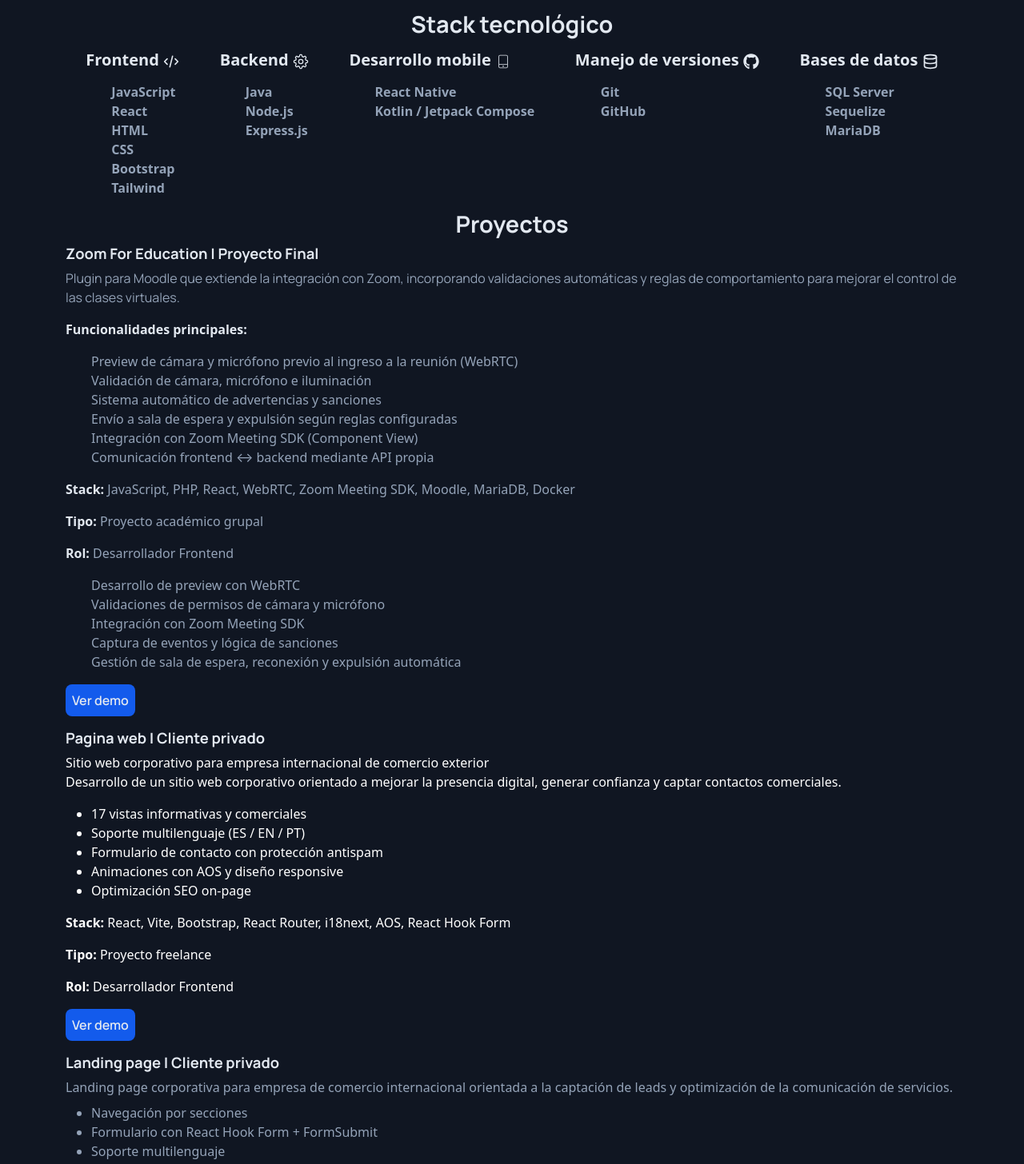
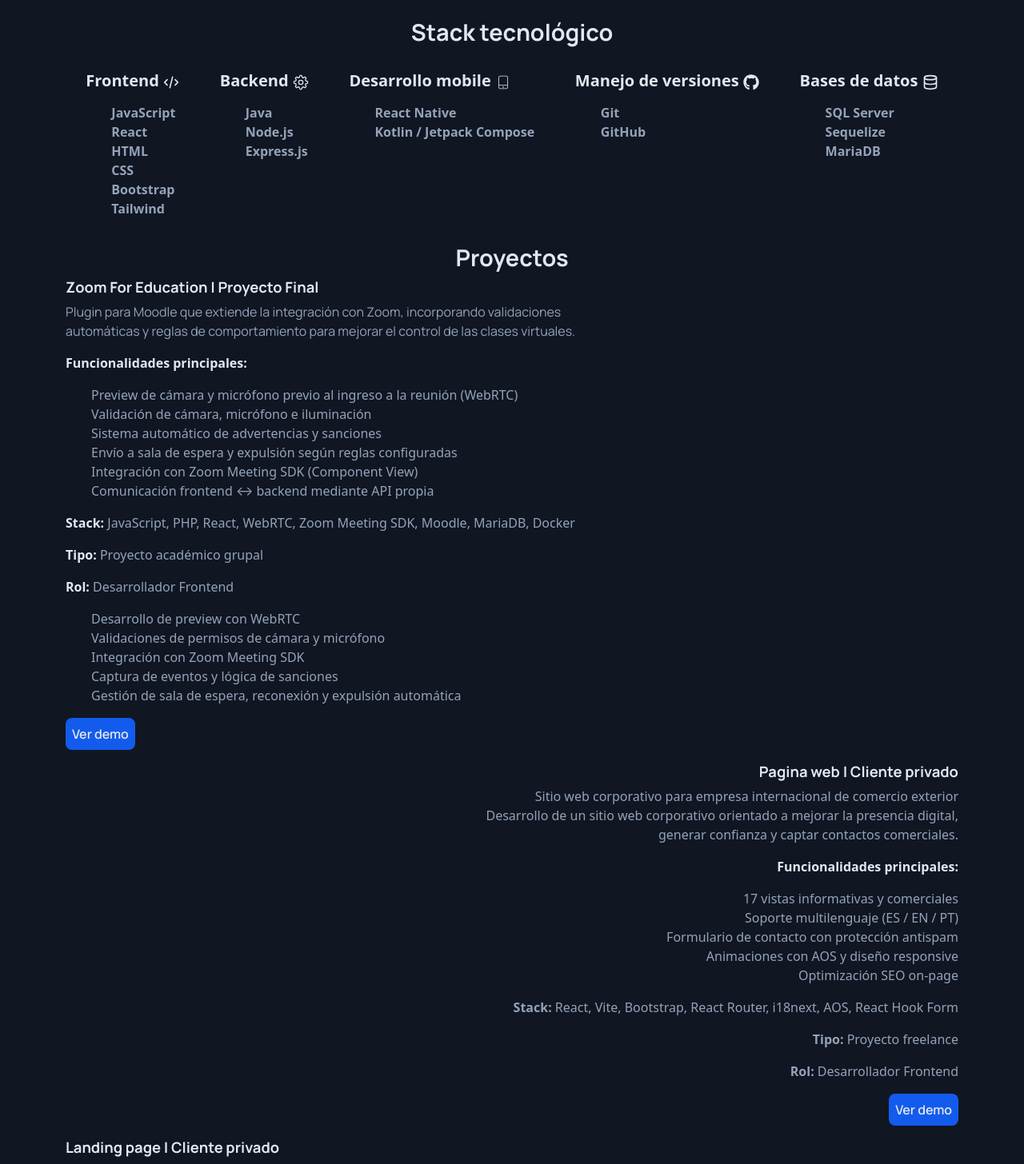
Before and after one commit to NazzaFerraris2023/Portfolio-Nazzareno-Ferraris, a React (Vite) app: page / in a window 1280 px wide. Shown: the part 800-2256 px from the top of the page at 80% size. Built offline with nearby package versions, Linux system fonts and the light colour scheme.

Commit message:
modals video structure

```diff
--- a/components/AboutMeComponent.jsx
+++ b/components/AboutMeComponent.jsx
@@ -9,7 +9,7 @@ const AboutMeComponent = () => {
         </h3>
         <p className="text-info special-text fw-semibold normal-text-size">
           Actualmente estoy estudiando la tecnicatura en Analista de Sistemas.
-          Me formé como desarrollador Frontend y actualmente busco expandir mis
+          Me formé como desarrollador Frontend y  busco expandir mis
           conocimientos, enfocándome en afianzar el backend mientras continúo
           perfeccionando mis habilidades en frontend. Además, dedico parte de mi
           tiempo al aprendizaje de tecnologías para desarrollo mobile (React
--- a/components/Hero.jsx
+++ b/components/Hero.jsx
@@ -5,11 +5,11 @@ const Hero = () => {
     <>
       <section className="container ">
         <div className="row p-2" >
-          <div className="col-6">
+          <div className="col-6 " data-aos="fade-right" data-aos-delay="300">
           <img className="hero-img" src="/assets/code-2434271_640.jpg" alt="" />
         </div>
 
-        <div className="col">
+        <div className="col" data-aos="fade-left" data-aos-delay="300">
           <h1 className="special-text text-warning fw-bold primary-size">
           Nazzareno Dante Ferraris Sabbatini
         </h1>
--- a/components/ProyectosComponents.jsx
+++ b/components/ProyectosComponents.jsx
@@ -1,16 +1,31 @@
-import React from "react";
+import React, { useState } from "react";
 
 const ProyectosComponents = () => {
+  const [demoOrt, setDemoOrt] = useState(false);
+
+  const handleDemo = () => {
+    if (demoOrt === true) {
+      return (
+        <div style={{ backgroundColor: "red" }}>
+          <h3>Demo de prueba</h3>
+        </div>
+      );
+    }
+  };
   return (
     <>
       <section className="container">
         <h3 className="text-dark special-text fw-bold text-center secondary-title-size">
-          {" "}
           Proyectos
         </h3>
 
         <div className="">
-          <h4 className="text-dark special-text fw-bold tertiary-title-size">
+          <div
+            className="contenedor-custom "
+            data-aos="fade-right"
+            data-aos-delay="300"
+          >
+            <h4 className="text-dark special-text fw-bold tertiary-title-size ">
               Zoom For Education | Proyecto Final
             </h4>
 
@@ -76,7 +91,103 @@ const ProyectosComponents = () => {
               </li>
             </ul>
 
-          <div className="d-flex ">
+            <div className="d-flex justify-content-start">
+              <div className="bg-secondary p-2 rounded-3 mb-3">
+                <a
+                  className="text-dark text-decoration-none special-text fw-semibold"
+                  onClick={() => setDemoOrt(true)}
+                >
+                  {console.log(demoOrt)}
+                  Ver demo
+                </a>
+              </div>
+            </div>
+          </div>
+
+          {demoOrt && (
+            <div
+              className="modal fade show d-block"
+              onClick={() => setDemoOrt(false)}
+            >
+              <div
+                className="modal-dialog modal-lg"
+                onClick={(e) => e.stopPropagation()}
+              >
+                <div className="modal-content bg-primary text-white">
+                  <div className="modal-header">
+                    <h5 className="modal-title">Demo Zoom for Education</h5>
+                    <button
+                      type="button"
+                      className="btn-close btn-close-white"
+                      onClick={() => setDemoOrt(false)}
+                    />
+                  </div>
+
+                  <div className="modal-body">
+                    <video controls style={{ width: "95%", height:"90%" }}>
+                      <source
+                        src="/assets/Demo Zoom for education.mp4"
+                        type="video/mp4"
+                      />
+                    </video>
+                  </div>
+                </div>
+              </div>
+            </div>
+          )}
+
+          <div
+            className="d-flex justify-content-end flex-column text-end bg-whit contenedor-custom ms-auto"
+            data-aos="fade-left"
+            data-aos-delay="300"
+          >
+            <h4 className="text-dark special-text fw-bold tertiary-title-size ">
+              Pagina web | Cliente privado
+            </h4>
+            <span className="text-info">
+              Sitio web corporativo para empresa internacional de comercio
+              exterior
+            </span>
+
+            <p className="text-info">
+              Desarrollo de un sitio web corporativo orientado a mejorar la
+              presencia digital, generar confianza y captar contactos
+              comerciales.
+            </p>
+
+            <p className="text-dark normal-text-size">
+              <strong>Funcionalidades principales:</strong>
+            </p>
+            <ul className="text-end">
+              <li className="text-info list-unstyled">
+                17 vistas informativas y comerciales
+              </li>
+              <li className="text-info list-unstyled">
+                Soporte multilenguaje (ES / EN / PT)
+              </li>
+              <li className="text-info list-unstyled">
+                Formulario de contacto con protección antispam
+              </li>
+              <li className="text-info list-unstyled">
+                Animaciones con AOS y diseño responsive
+              </li>
+              <li className="text-info list-unstyled">
+                Optimización SEO on-page
+              </li>
+            </ul>
+
+            <p className="text-info">
+              <strong className="text-info">Stack:</strong> React, Vite,
+              Bootstrap, React Router, i18next, AOS, React Hook Form
+            </p>
+            <p className="text-info">
+              <strong className="text-info">Tipo:</strong> Proyecto freelance
+            </p>
+            <p className="text-info">
+              <strong className="text-info">Rol:</strong> Desarrollador Frontend
+            </p>
+
+            <div className="d-flex justify-content-end">
               <div className="bg-secondary p-2 rounded-3 mb-3">
                 <a
                   className="text-dark text-decoration-none special-text fw-semibold"
@@ -86,44 +197,34 @@ const ProyectosComponents = () => {
                 </a>
               </div>
             </div>
-
+          </div>
+          <div className="contenedor-custom" data-aos="fade-right">
             <h4 className="text-dark special-text fw-bold tertiary-title-size">
-            Pagina web | Cliente privado
+              Landing page | Cliente privado
             </h4>
-          <span className="text-warning">
-            Sitio web corporativo para empresa internacional de comercio
-            exterior
+            <span className="text-info">
+              Landing page corporativa para empresa de comercio internacional
+              orientada a la captación de leads y optimización de la
+              comunicación de servicios.
             </span>
 
-          <p className="text-warning">
-            Desarrollo de un sitio web corporativo orientado a mejorar la
-            presencia digital, generar confianza y captar contactos comerciales.
-          </p>
-
-          <ul>
-            <li className="text-warning">
-              17 vistas informativas y comerciales
+            <ul className="mt-2">
+              <li className="text-info">Navegación por secciones</li>
+              <li className="text-info">
+                Formulario con React Hook Form + FormSubmit
               </li>
-            <li className="text-warning">
-              Soporte multilenguaje (ES / EN / PT)
-            </li>
-            <li className="text-warning">
-              Formulario de contacto con protección antispam
-            </li>
-            <li className="text-warning">
-              Animaciones con AOS y diseño responsive
-            </li>
-            <li className="text-warning">Optimización SEO on-page</li>
+              <li className="text-info">Soporte multilenguaje</li>
+              <li className="text-info">SEO on-page y diseño responsive</li>
             </ul>
 
-          <p className="text-warning">
+            <p className="text-info">
               <strong className="text-warning">Stack:</strong> React, Vite,
-            Bootstrap, React Router, i18next, AOS, React Hook Form
+              React Router, react-i18next, React Hook Form, FormSubmit
             </p>
-          <p className="text-warning">
+            <p className="text-info">
               <strong className="text-warning">Tipo:</strong> Proyecto freelance
             </p>
-          <p className="text-warning">
+            <p className="text-info">
               <strong className="text-warning">Rol:</strong> Desarrollador
               Frontend
             </p>
@@ -138,47 +239,9 @@ const ProyectosComponents = () => {
               </a>
             </div>
           </div>
-
-          <h4 className="text-dark special-text fw-bold tertiary-title-size">
-            Landing page | Cliente privado
-          </h4>
-          <span className="text-info">
-            Landing page corporativa para empresa de comercio internacional
-            orientada a la captación de leads y optimización de la comunicación
-            de servicios.
-          </span>
-
-          <ul className="mt-2">
-            <li className="text-info">Navegación por secciones</li>
-            <li className="text-info">
-              Formulario con React Hook Form + FormSubmit
-            </li>
-            <li className="text-info">Soporte multilenguaje</li>
-            <li className="text-info">SEO on-page y diseño responsive</li>
-          </ul>
-
-          <p className="text-info">
-            <strong className="text-warning">Stack:</strong> React, Vite, React
-            Router, react-i18next, React Hook Form, FormSubmit
-          </p>
-          <p className="text-info">
-            <strong className="text-warning">Tipo:</strong> Proyecto freelance
-          </p>
-          <p className="text-info">
-            <strong className="text-warning">Rol:</strong> Desarrollador
-            Frontend
-          </p>
           </div>
 
-        <div className="d-flex ">
-            <div className="bg-secondary p-2 rounded-3 mb-3">
-              <a
-                className="text-dark text-decoration-none special-text fw-semibold"
-                href="#"
-              >
-                Ver demo
-              </a>
-            </div>
+
         </div>
       </section>
     </>
--- a/components/SkillsComponent.jsx
+++ b/components/SkillsComponent.jsx
@@ -12,7 +12,7 @@ const SkillsComponent = () => {
         <h4 className='special-text text-dark fw-bold text-center my-3 secondary-title-size'>Stack tecnológico</h4>
 
         <div className='d-flex'>
-          <div className='d-flex flex-column mx-auto gap-2'>
+          <div className='d-flex flex-column mx-auto gap-2 animation-front'>
             <h5 className='text-dark fw-bold'>Frontend <HiOutlineCode /></h5>
         <ul>
           <li className='text-info fw-semibold list-unstyled normal-text-size'>JavaScript</li>
@@ -24,8 +24,8 @@ const SkillsComponent = () => {
         </ul>
           </div>
 
-          <div className='d-flex flex-column mx-auto gap-2'>
-            <h5 className='text-dark fw-bold'>Backend <GoGear /></h5>
+          <div className='d-flex flex-column mx-auto gap-2 animation-back'>
+            <h5 className='text-dark fw-bold hover-text-back'>Backend <GoGear /></h5>
         <ul>
           <li className='text-info fw-semibold list-unstyled normal-text-size'>Java</li>
           <li className='text-info fw-semibold list-unstyled normal-text-size'>Node.js</li>
@@ -33,7 +33,7 @@ const SkillsComponent = () => {
         </ul>
           </div>
 
-        <div className='d-flex flex-column mx-auto gap-2'>
+        <div className='d-flex flex-column mx-auto gap-2 animation-mobile'>
           <h5 className='text-dark fw-bold'>Desarrollo mobile <CiMobile4 /></h5>
         <ul>
           <li className='text-info fw-semibold list-unstyled normal-text-size'>React Native</li>
@@ -41,7 +41,7 @@ const SkillsComponent = () => {
         </ul>
         </div>
 
-        <div className='d-flex flex-column mx-auto gap-2'>
+        <div className='d-flex flex-column mx-auto gap-2 animation-versiones'>
           <h5 className='text-dark fw-bold'>Manejo de versiones <FaGithub /></h5>
         <ul>
           <li className='text-info fw-semibold list-unstyled normal-text-size'>Git</li>
@@ -49,7 +49,7 @@ const SkillsComponent = () => {
         </ul>
         </div>
 
-        <div className='d-flex flex-column mx-auto gap-2'>
+        <div className='d-flex flex-column mx-auto gap-2 animation-datos'>
           <h5 className='text-dark fw-bold'>Bases de datos <LuDatabase /> </h5>
         <ul>
           <li className='text-info fw-semibold list-unstyled normal-text-size'>SQL Server</li>
--- a/package.json
+++ b/package.json
@@ -10,6 +10,7 @@
     "preview": "vite preview"
   },
   "dependencies": {
+    "aos": "^2.3.4",
     "bootstrap": "^5.3.8",
     "react": "^19.2.0",
     "react-dom": "^19.2.0",
--- a/src/App.jsx
+++ b/src/App.jsx
@@ -1,6 +1,14 @@
+import { useEffect } from 'react';
 import Home from './pages/Home'
+import Aos from 'aos'
+import 'aos/dist/aos.css'
 
 function App() {
+
+
+  useEffect(() => {
+    Aos.init({ duration: 1000 });
+  }, []);
 
 
   return (
--- a/src/styles/custom.scss
+++ b/src/styles/custom.scss
@@ -1,4 +1,3 @@
-
 
 
 $special-text: "Manrope";
@@ -15,7 +14,9 @@ $special-text: "Manrope";
 //Ver los tamaños de las letras
 
 );
-
+.contenedor-custom{
+  max-width: 40em;
+}
 .special-text{
   font-family: $special-text;
 }
@@ -34,7 +35,166 @@ $special-text: "Manrope";
 .hero-img{
   filter: brightness(0.7);
   border: none;
-  width: 40em;
+  width: 35em;
+  height: 24em;
   padding:1em;
 
 }
+
+.animation-back {
+  position: relative;
+  overflow: hidden;
+  background: #101622;
+  border-radius: 12px;
+  padding: 1em;
+  color: #fff;
+  transition: color 0.3s ease;
+
+  &::before {
+    content: "";
+    position: absolute;
+    bottom: -100%;
+    left: 0;
+    width: 100%;
+    height: 100%;
+    background: #2e682c;
+    transition: bottom 0.5s ease;
+    z-index: 0;
+  }
+
+  &:hover::before {
+    bottom: 0;
+
+  }
+
+  * {
+    position: relative;
+    z-index: 1;
+  }
+}
+
+.animation-front {
+  position: relative;
+  overflow: hidden;
+  background: #101622;
+  border-radius: 12px;
+  padding: 1em;
+  color: #fff;
+  transition: color 0.3s ease;
+
+  &::before {
+    content: "";
+    position: absolute;
+    bottom: -100%;
+    left: 0;
+    width: 100%;
+    height: 100%;
+    background: #f8e112f1;
+    transition: bottom 0.5s ease;
+    z-index: 0;
+  }
+
+  &:hover::before {
+    bottom: 0;
+
+  }
+
+  * {
+    position: relative;
+    z-index: 1;
+  }
+}
+.animation-mobile {
+  position: relative;
+  overflow: hidden;
+  background: #101622;
+  border-radius: 12px;
+  padding: 1em;
+  color: #fff;
+  transition: color 0.3s ease;
+
+  &::before {
+    content: "";
+    position: absolute;
+    bottom: -100%;
+    left: 0;
+    width: 100%;
+    height: 100%;
+    background: #2c3e43;
+    transition: bottom 0.5s ease;
+    z-index: 0;
+  }
+
+  &:hover::before {
+    bottom: 0;
+
+  }
+
+  * {
+    position: relative;
+    z-index: 1;
+  }
+}
+.animation-versiones {
+  position: relative;
+  overflow: hidden;
+  background: #101622;
+  border-radius: 12px;
+  padding: 1em;
+  color: #fff;
+  transition: color 0.3s ease;
+
+  &::before {
+    content: "";
+    position: absolute;
+    bottom: -100%;
+    left: 0;
+    width: 100%;
+    height: 100%;
+    background: #f34f29;
+    transition: bottom 0.5s ease;
+    z-index: 0;
+  }
+
+  &:hover::before {
+    bottom: 0;
+
+  }
+
+  * {
+    position: relative;
+    z-index: 1;
+  }
+}
+
+.animation-datos {
+  position: relative;
+  overflow: hidden;
+  background: #101622;
+  border-radius: 12px;
+  padding: 1em;
+  color: #fff;
+  transition: color 0.3s ease;
+
+  &::before {
+    content: "";
+    position: absolute;
+    bottom: -100%;
+    left: 0;
+    width: 100%;
+    height: 100%;
+    background: #2b7bd2;
+    transition: bottom 0.5s ease;
+    z-index: 0;
+  }
+
+  &:hover::before {
+    bottom: 0;
+
+  }
+
+  * {
+    position: relative;
+    z-index: 1;
+  }
+}
```
Also changed, not shown: 2 other files (tests, documents, lock files or other folders). Lines whose indentation alone changed are shown as unchanged.
